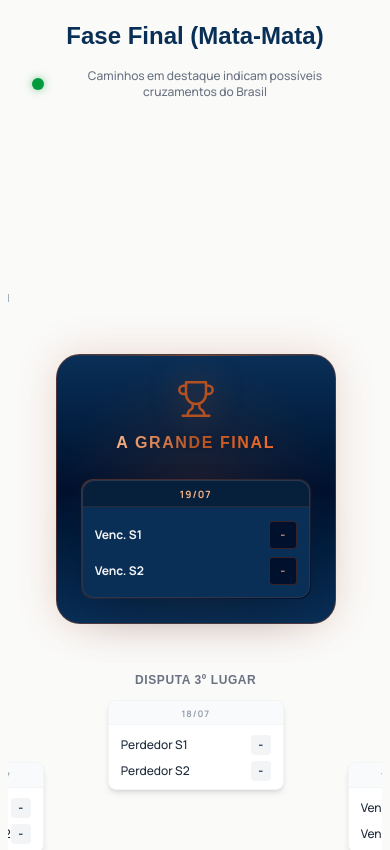
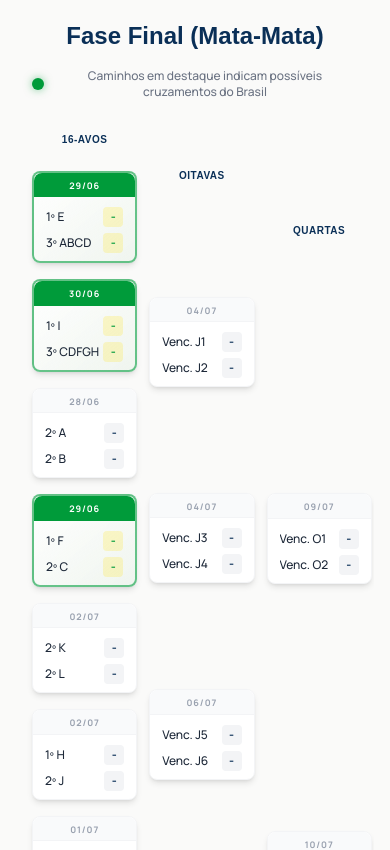
Before and after one commit to lucastsadv-commits/torresantos-tabela-da-copa, a React (Vite) app: page / in a window 390 px wide. Shown: the part 8700-9550 px from the top of the page. Built offline with nearby package versions, Linux system fonts and the light colour scheme; no server answers; the database is empty; a web font is replaced by a local one.

Commit message:
refactor: improve knockout bracket responsiveness by switching to horizontal scrolling

```diff
--- a/src/components/KnockoutBracket.tsx
+++ b/src/components/KnockoutBracket.tsx
@@ -78,8 +78,8 @@ const KnockoutBracket: React.FC = () => {
         </p>
       </div>
 
-      <div className="w-full flex justify-center" style={{ zoom: 'min(1, calc(100vw / 1250))' }}>
-        <div className="w-[1250px] flex justify-between gap-3 pb-10 px-2">
+      <div className="w-full overflow-x-auto pb-4">
+        <div className="min-w-[1250px] flex justify-between gap-3 pb-10 px-4 mx-auto">
 
         {/* LADO ESQUERDO */}
         <div className="flex-1 flex flex-col justify-around relative gap-4">
```
